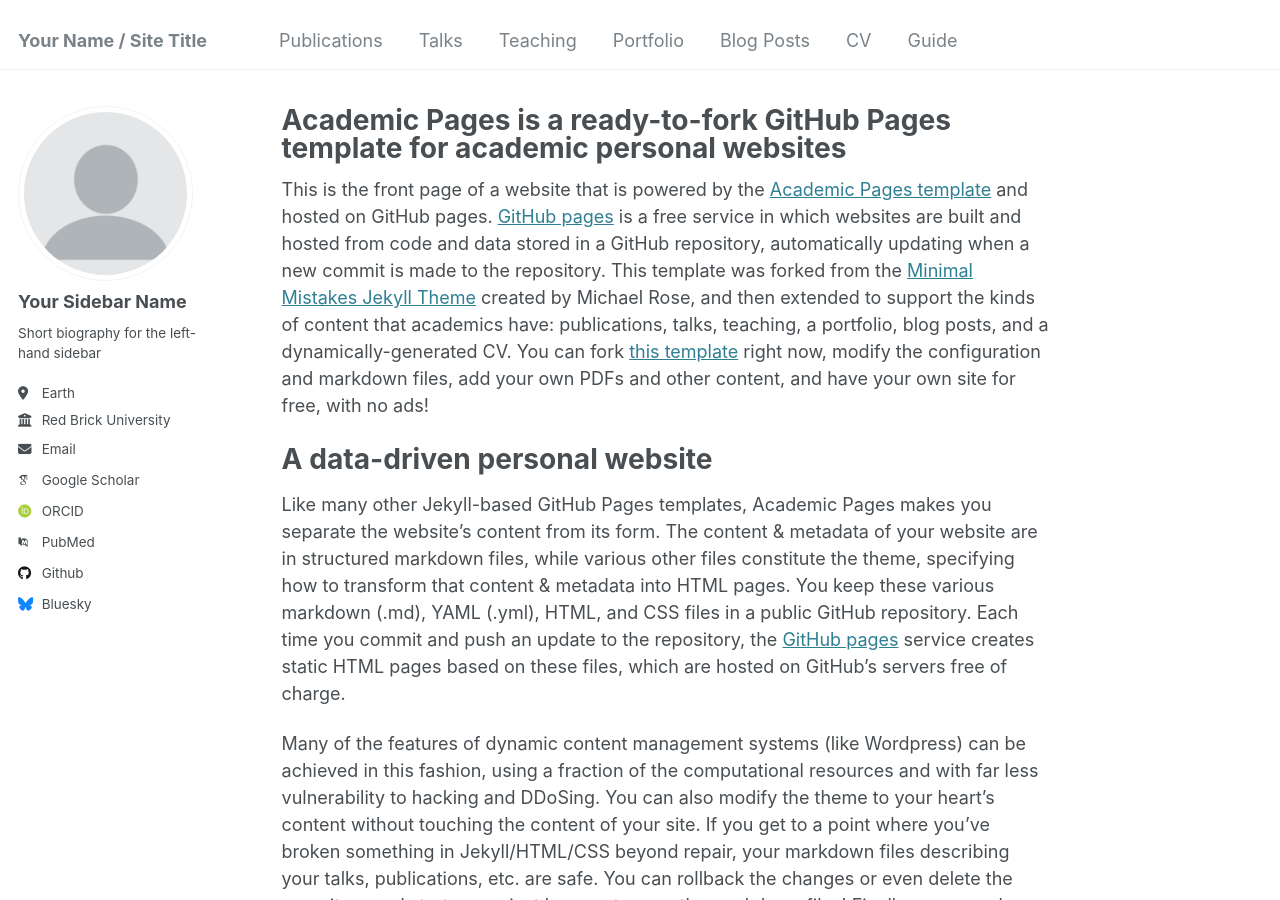
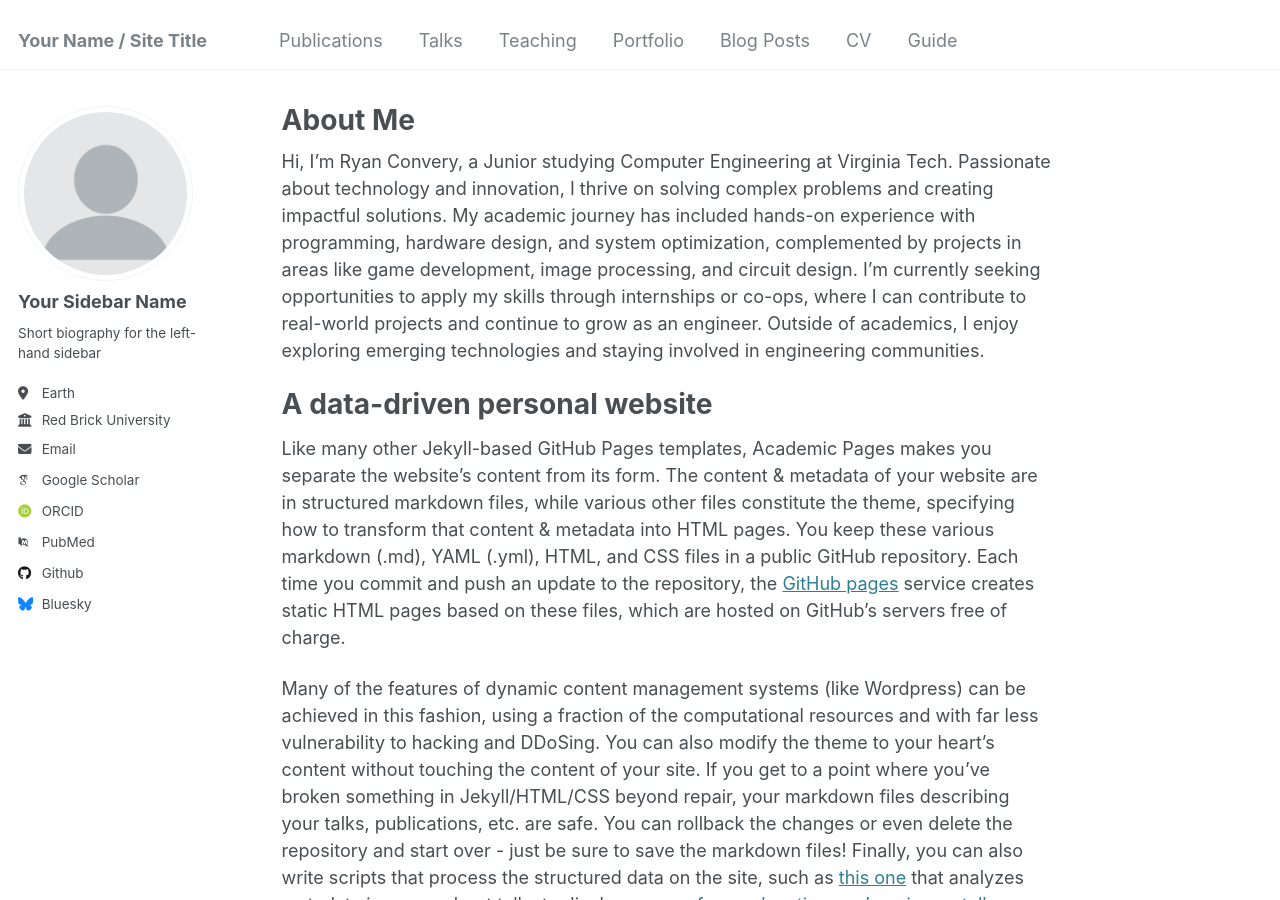
Before and after one commit to rconvery76/rconvery76.github.io, a Jekyll site: the page built from _pages/about.md, in a window 1280 px wide and 900 px high. Built offline with Jekyll 4.4.1, drawn with Linux system fonts in a browser that asks for light colours; some web fonts are replaced.

Commit message:
about me

```diff
--- a/_pages/about.md
+++ b/_pages/about.md
@@ -1,13 +1,13 @@
 ---
 permalink: /
-title: "Academic Pages is a ready-to-fork GitHub Pages template for academic personal websites"
+title: "About Me"
 author_profile: true
 redirect_from:
   - /about/
   - /about.html
 ---
 
-This is the front page of a website that is powered by the [Academic Pages template](https://github.com/academicpages/academicpages.github.io) and hosted on GitHub pages. [GitHub pages](https://pages.github.com) is a free service in which websites are built and hosted from code and data stored in a GitHub repository, automatically updating when a new commit is made to the repository. This template was forked from the [Minimal Mistakes Jekyll Theme](https://mmistakes.github.io/minimal-mistakes/) created by Michael Rose, and then extended to support the kinds of content that academics have: publications, talks, teaching, a portfolio, blog posts, and a dynamically-generated CV. You can fork [this template](https://github.com/academicpages/academicpages.github.io) right now, modify the configuration and markdown files, add your own PDFs and other content, and have your own site for free, with no ads!
+Hi, I'm Ryan Convery, a Junior studying Computer Engineering at Virginia Tech. Passionate about technology and innovation, I thrive on solving complex problems and creating impactful solutions. My academic journey has included hands-on experience with programming, hardware design, and system optimization, complemented by projects in areas like game development, image processing, and circuit design. I'm currently seeking opportunities to apply my skills through internships or co-ops, where I can contribute to real-world projects and continue to grow as an engineer. Outside of academics, I enjoy exploring emerging technologies and staying involved in engineering communities.
 
 A data-driven personal website
 ======
```
